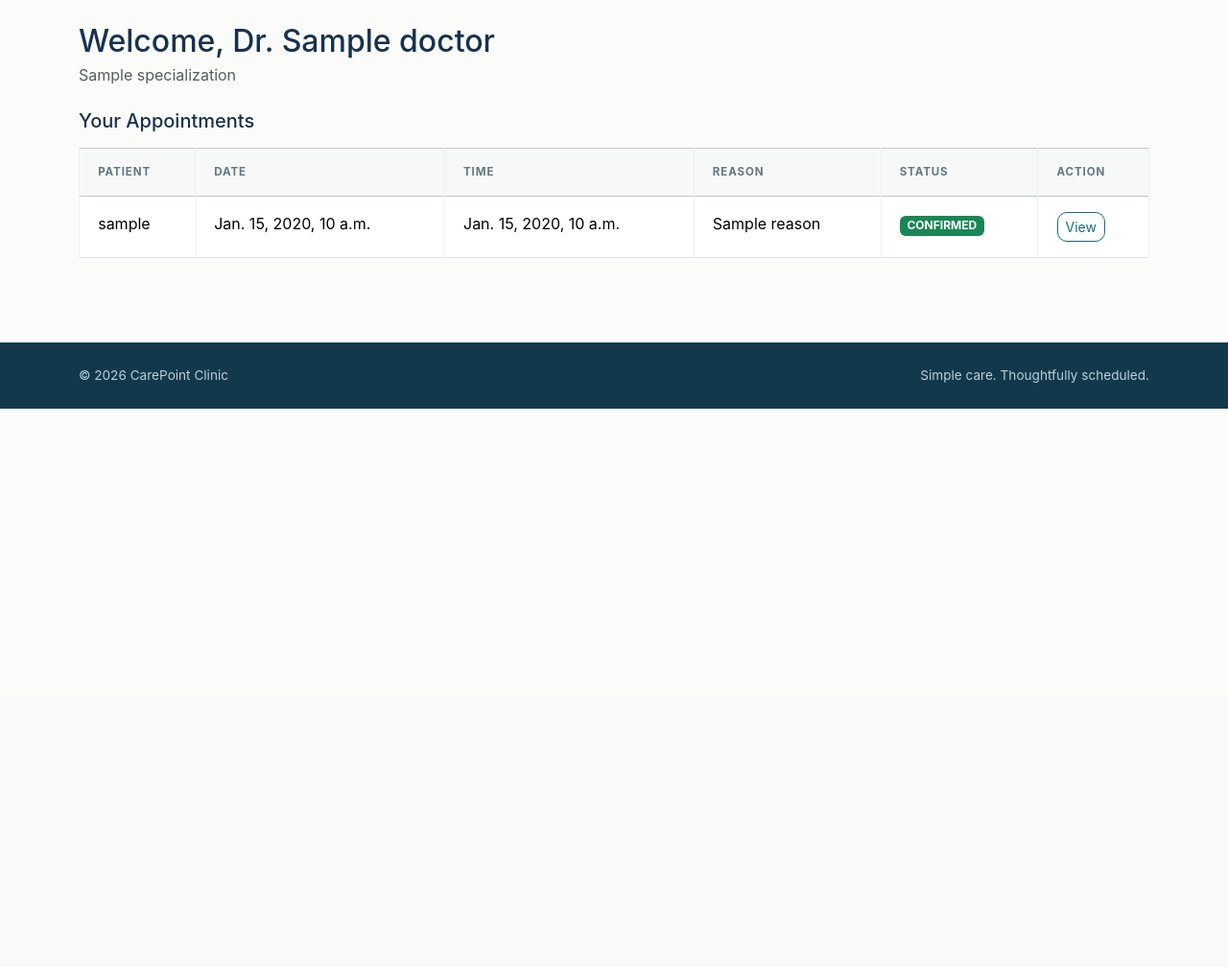
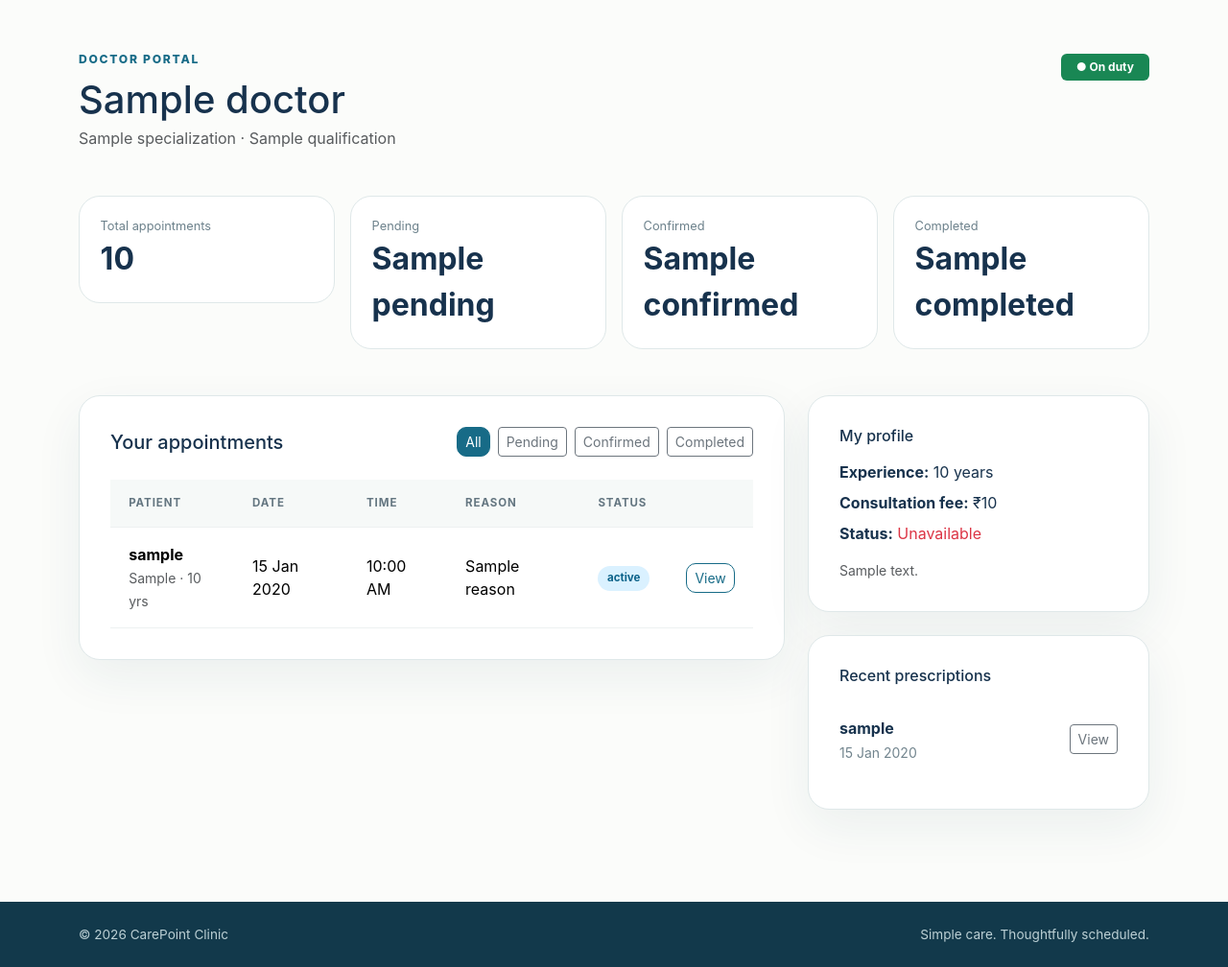
Before and after one commit to adithyank1998/doctor_appointment_system, a Django app: template templates/appointments/doctor_dashboard.html in a window 1280 px wide. Shown: the part 69-1077 px from the top of the page at 96% size. Before the commit the page ends 495 px from the top, so only its background shows below. Run offline with Django 5.2, Linux system fonts and the light colour scheme; the template is opened without the code that fills it: most values are stand-ins (such as "Sample title", 1, 10 or a date in 2020).

Commit message:
Doctor dashboard updated

```diff
--- a/templates/appointments/doctor_dashboard.html
+++ b/templates/appointments/doctor_dashboard.html
@@ -1,39 +1,90 @@
 {% extends 'base.html' %}
 {% block title %}Doctor Dashboard{% endblock %}
 {% block content %}
-<div class="container py-4">
-  <h2 class="mb-1">Welcome, Dr. {{ doctor.name }}</h2>
-  <p class="text-muted mb-4">{{ doctor.specialization }}</p>
+<div class="container py-5">
 
-  <h5 class="mb-3">Your Appointments</h5>
+  <!-- Header -->
+  <div class="d-flex flex-wrap justify-content-between align-items-start mb-5">
+    <div>
+      <span class="eyebrow">Doctor portal</span>
+      <h1 class="mt-2 mb-1">{{ doctor.name }}</h1>
+      <p class="text-muted mb-0">{{ doctor.specialization }} · {{ doctor.qualification }}</p>
+    </div>
+    <div class="text-end mt-2">
+      <span class="badge bg-success px-3 py-2">● On duty</span>
+    </div>
+  </div>
+
+  <!-- Stat cards -->
+  <div class="row g-3 mb-5">
+    <div class="col-6 col-lg-3">
+      <div class="stat-card">
+        <span>Total appointments</span>
+        <strong>{{ total }}</strong>
+      </div>
+    </div>
+    <div class="col-6 col-lg-3">
+      <div class="stat-card">
+        <span>Pending</span>
+        <strong>{{ pending }}</strong>
+      </div>
+    </div>
+    <div class="col-6 col-lg-3">
+      <div class="stat-card">
+        <span>Confirmed</span>
+        <strong>{{ confirmed }}</strong>
+      </div>
+    </div>
+    <div class="col-6 col-lg-3">
+      <div class="stat-card">
+        <span>Completed</span>
+        <strong>{{ completed }}</strong>
+      </div>
+    </div>
+  </div>
+
+  <div class="row g-4">
+
+    <!-- Appointments table -->
+    <div class="col-lg-8">
+      <div class="page-card">
+        <div class="d-flex justify-content-between align-items-center mb-4">
+          <h5 class="mb-0">Your appointments</h5>
+          <!-- Filter tabs -->
+          <div class="d-flex gap-2">
+            <a href="?" class="btn btn-sm {% if not status_filter %}btn-primary{% else %}btn-outline-secondary{% endif %}">All</a>
+            <a href="?status=PENDING" class="btn btn-sm {% if status_filter == 'PENDING' %}btn-primary{% else %}btn-outline-secondary{% endif %}">Pending</a>
+            <a href="?status=CONFIRMED" class="btn btn-sm {% if status_filter == 'CONFIRMED' %}btn-primary{% else %}btn-outline-secondary{% endif %}">Confirmed</a>
+            <a href="?status=COMPLETED" class="btn btn-sm {% if status_filter == 'COMPLETED' %}btn-primary{% else %}btn-outline-secondary{% endif %}">Completed</a>
+          </div>
+        </div>
         {% if appointments %}
         <div class="table-responsive">
-    <table class="table table-bordered table-hover">
-      <thead class="table-light">
+          <table class="table align-middle mb-0">
+            <thead>
               <tr>
                 <th>Patient</th>
                 <th>Date</th>
                 <th>Time</th>
                 <th>Reason</th>
                 <th>Status</th>
-          <th>Action</th>
+                <th></th>
               </tr>
             </thead>
             <tbody>
               {% for appt in appointments %}
               <tr>
-          <td>{{ appt.patient.get_full_name|default:appt.patient.username }}</td>
-          <td>{{ appt.appointment_date }}</td>
-          <td>{{ appt.appointment_time }}</td>
-          <td>{{ appt.reason|truncatewords:8 }}</td>
                 <td>
-            <span class="badge
-              {% if appt.status == 'CONFIRMED' %}bg-success
-              {% elif appt.status == 'PENDING' %}bg-warning text-dark
-              {% elif appt.status == 'COMPLETED' %}bg-secondary
-              {% else %}bg-danger{% endif %}">
-              {{ appt.status }}
-            </span>
+                  <strong>{{ appt.patient.get_full_name|default:appt.patient.username }}</strong>
+                  {% if appt.patient.patient_profile %}
+                  <br><small class="text-muted">{{ appt.patient.patient_profile.blood_group|default:"" }} {% if appt.patient.patient_profile.age %}· {{ appt.patient.patient_profile.age }} yrs{% endif %}</small>
+                  {% endif %}
+                </td>
+                <td>{{ appt.appointment_date|date:"d M Y" }}</td>
+                <td>{{ appt.appointment_time|time:"g:i A" }}</td>
+                <td>{{ appt.reason|truncatewords:6 }}</td>
+                <td>
+                  <span class="status status-{{ appt.status|lower }}">{{ appt.get_status_display }}</span>
                 </td>
                 <td>
                   <a href="{% url 'appointment_detail' appt.pk %}" class="btn btn-sm btn-outline-primary">View</a>
@@ -44,7 +95,50 @@
           </table>
         </div>
         {% else %}
-  <p class="text-muted">No appointments yet.</p>
+        <div class="empty-state">No appointments found.</div>
         {% endif %}
       </div>
+    </div>
+
+    <!-- Sidebar -->
+    <div class="col-lg-4">
+
+      <!-- Doctor profile card -->
+      <div class="page-card mb-4">
+        <h6 class="mb-3">My profile</h6>
+        <p class="mb-2"><strong>Experience:</strong> {{ doctor.experience_years }} years</p>
+        <p class="mb-2"><strong>Consultation fee:</strong> ₹{{ doctor.consultation_fee }}</p>
+        <p class="mb-3"><strong>Status:</strong>
+          {% if doctor.is_available %}
+            <span class="text-success">Available</span>
+          {% else %}
+            <span class="text-danger">Unavailable</span>
+          {% endif %}
+        </p>
+        {% if doctor.bio %}
+        <p class="text-muted small mb-0">{{ doctor.bio }}</p>
+        {% endif %}
+      </div>
+
+      <!-- Recent prescriptions -->
+      <div class="page-card">
+        <h6 class="mb-3">Recent prescriptions</h6>
+        {% if recent_prescriptions %}
+          {% for p in recent_prescriptions %}
+          <div class="appointment-row">
+            <div>
+              <strong>{{ p.patient.get_full_name|default:p.patient.username }}</strong>
+              <small>{{ p.created_at|date:"d M Y" }}</small>
+            </div>
+            <a href="{% url 'appointment_detail' p.appointment.pk %}" class="btn btn-sm btn-outline-secondary">View</a>
+          </div>
+          {% endfor %}
+        {% else %}
+          <p class="text-muted small">No prescriptions written yet.</p>
+        {% endif %}
+      </div>
+
+    </div>
+  </div>
+</div>
 {% endblock %}
```
Lines whose indentation alone changed are shown as unchanged.
